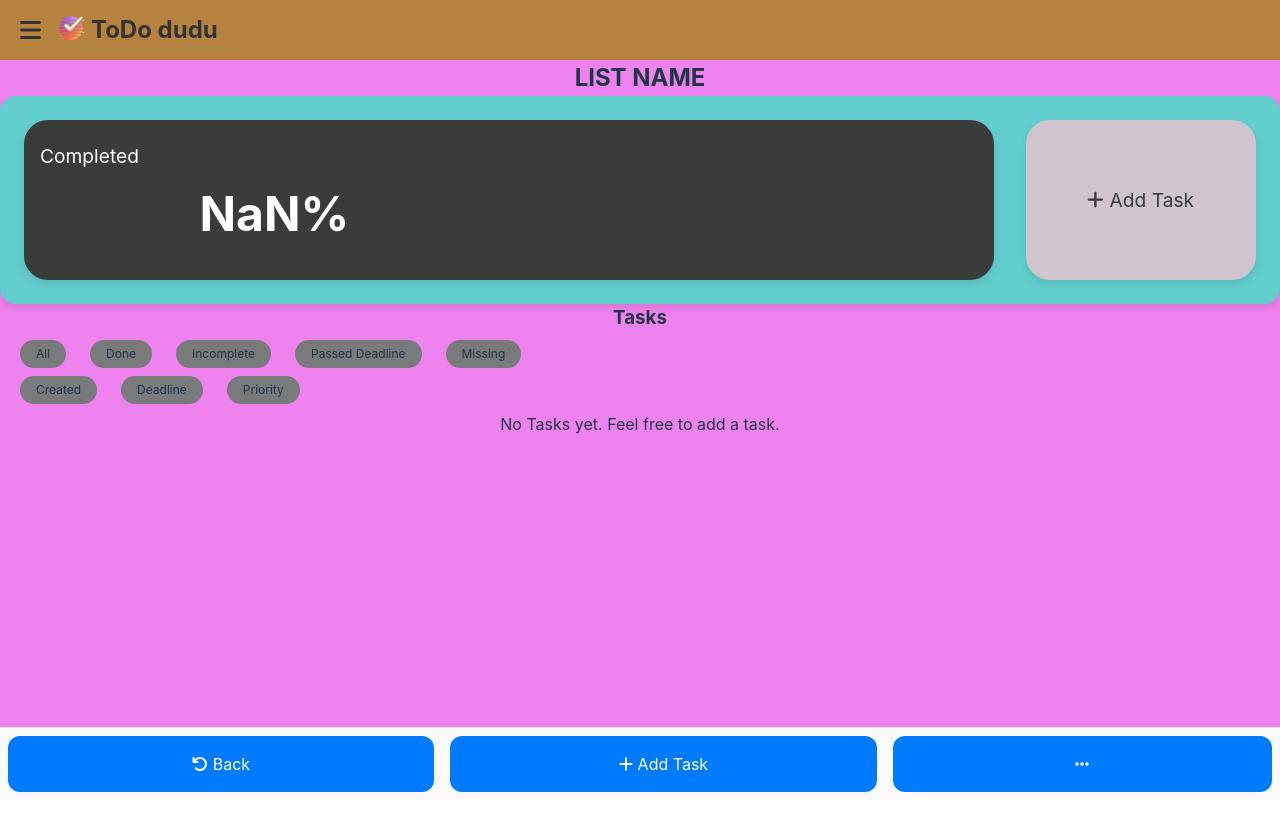
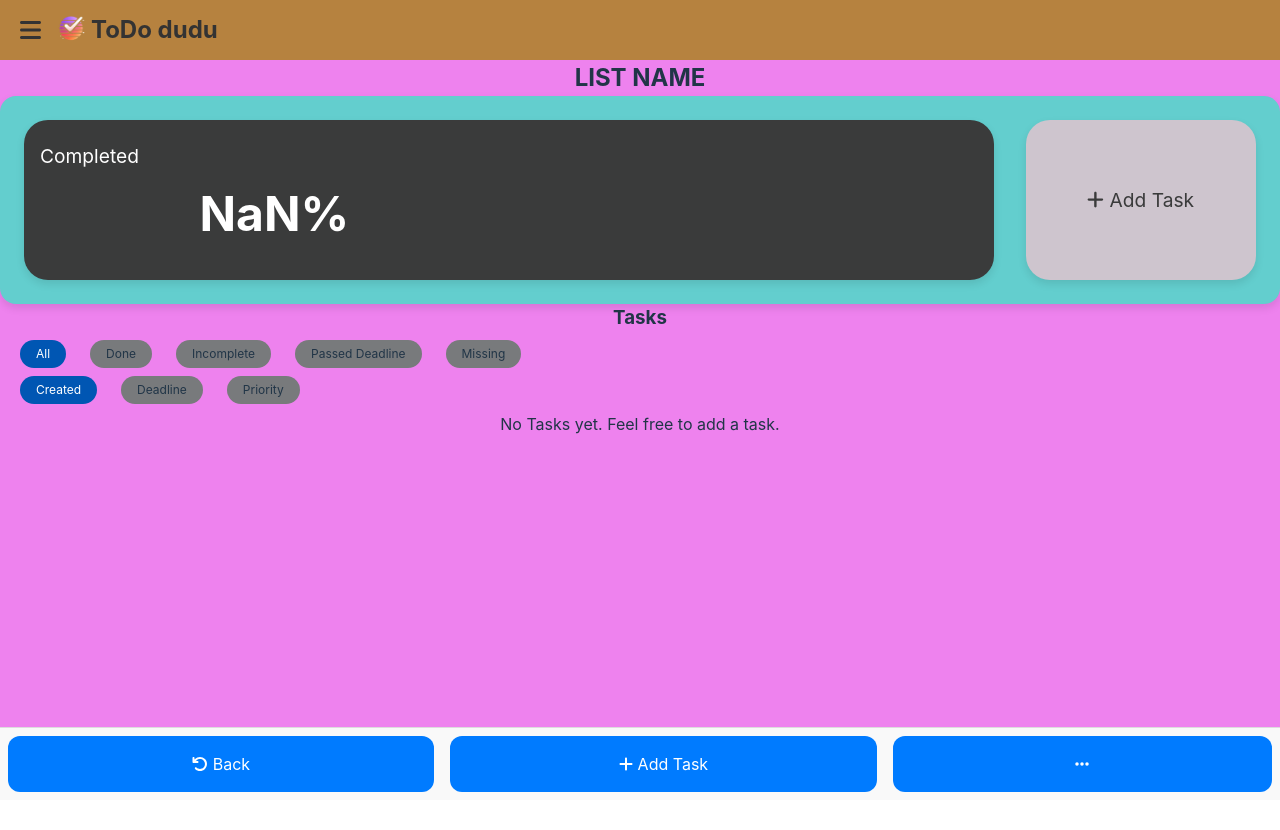
Before and after one commit to SiegfredLorelle/lexmeet-todo, a React (Vite) app: page / in a window 1280 px wide. Shown: the top 830 px of the page. Built offline with nearby package versions, Linux system fonts and the light colour scheme.

Commit message:
Highlight selected scrollable menu

```diff
--- a/src/assets/styles/main.scss
+++ b/src/assets/styles/main.scss
@@ -70,9 +70,8 @@ button {
 button:hover {
   border-color: #646cff;
 }
-button:focus,
 button:focus-visible {
-  outline: 4px auto -webkit-focus-ring-color;
+  outline: 1px auto;
 }
 
 ul, ol {
--- a/src/assets/styles/scrollable-menu.scss
+++ b/src/assets/styles/scrollable-menu.scss
@@ -14,8 +14,14 @@
   cursor: pointer;
   border-radius: 24px;
   font-size: 0.75em;
+  outline: 0;
 }
 
 .scrollable-menu-button:hover {
   background: #0056b3;
 }
+
+.scrollable-menu-button.selected {
+  background: #0056b3;
+  color: #fff;
+}
--- a/src/components/ScrollableMenu.jsx
+++ b/src/components/ScrollableMenu.jsx
@@ -1,11 +1,19 @@
+import React, { useState } from "react";
+
 const ScrollableMenu = ({ commands }) => {
+  const [selectedIndex, setSelectedIndex] = useState(0);
+
   return (
     <ul className="scrollable-menu-container">
       {commands.map((command, index) => (
+
         <li key={index}>
           <button
-            onClick={() => command.action()}
-            className="scrollable-menu-button"
+            onClick={() => {
+              setSelectedIndex(index);
+              command.action();
+            }}
+            className={`scrollable-menu-button ${selectedIndex === index ? 'selected' : ''}`}
           >
             {command.label}
           </button>
@@ -14,4 +22,5 @@ const ScrollableMenu = ({ commands }) => {
     </ul>
   );
 };
-export default ScrollableMenu
+
+export default ScrollableMenu;
--- a/src/utils/ShowTaskInfo.jsx
+++ b/src/utils/ShowTaskInfo.jsx
@@ -4,7 +4,7 @@ import TaskInfoModal from "../components/TaskInfoModal";
 const ShowTaskInfo = ({task, children}) => {
   const [isInfoTaskModalOpen, setIsInfoTaskModalOpen] = useState(false);
 
-  const openInfoTaskModal = (task) => {
+  const openInfoTaskModal = () => {
     setIsInfoTaskModalOpen(true);
   };
 
```
